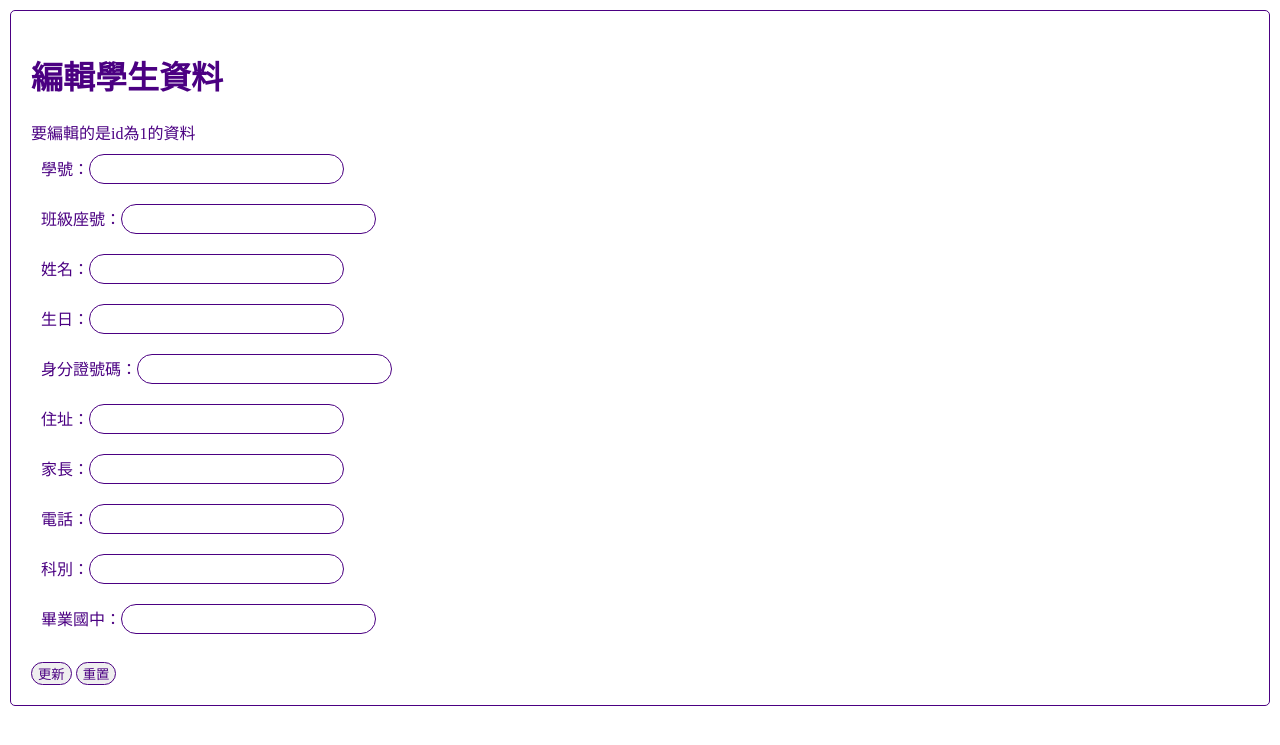
After one commit to HongLing1013/ClassNotes-DB, a PHP site: page /20220530/edit.php?id=1 in a window 1280 px wide. The commit adds this page. Shown: the top 745 px of the page. Run offline with PHP 8.4, Linux system fonts and the light colour scheme.

Commit message:
建立編輯用表單及每筆資料傳輸id值的機制

```diff
--- /dev/null
+++ b/20220530/edit.php
@@ -0,0 +1,63 @@
+<!DOCTYPE html>
+<html lang="en">
+
+<head>
+    <meta charset="UTF-8">
+    <meta http-equiv="X-UA-Compatible" content="IE=edge">
+    <meta name="viewport" content="width=device-width, initial-scale=1.0">
+    <title>編輯學生資料</title>
+    <style>
+        *{
+            color: indigo;
+        }
+        body{
+            margin: 10px;
+            padding: 20px;
+            border: 1px solid indigo;
+            border-radius: 5px;
+        }
+
+        label{
+            display: block;
+            padding: 10px;
+        }
+
+        label input{
+            padding: 3px;
+            font-size: 1.2rem;
+        }
+
+        input{
+            border: 1px solid indigo;
+            border-radius: 30px;
+        }
+    </style>
+</head>
+
+<body>
+    <h1>編輯學生資料</h1>
+    <?php
+
+    $id=$_GET['id'];
+    echo "要編輯的是id為".$id."的資料";
+
+    ?>
+    <form action="update.php" method="post">
+        <label for="">學號：<input type="text" name="uni_id" id="uni_id"></label>
+        <label for="">班級座號：<input type="text" name="seat_num" id="seat_num"></label>
+        <label for="">姓名：<input type="text" name="name" id="name"></label>
+        <label for="">生日：<input type="text" name="birthday" id="birthday"></label>
+        <label for="">身分證號碼：<input type="text" name="national_id" id="national_id"></label>
+        <label for="">住址：<input type="text" name="address" id="address"></label>
+        <label for="">家長：<input type="text" name="parent" id="parent"></label>
+        <label for="">電話：<input type="text" name="telphone" id="telphone"></label>
+        <label for="">科別：<input type="text" name="major" id="major"></label>
+        <label for="">畢業國中：<input type="text" name="secondary" id="secondary"></label>
+        <br>
+        <input type="hidden" name="id" value="<?=$id;?>">
+        <input type="submit" value="更新">
+        <input type="reset" value="重置">
+    </form>
+</body>
+
+</html>
--- a/20220530/index.php
+++ b/20220530/index.php
@@ -63,6 +63,7 @@
             <td>科系</td>
             <td>父母</td>
             <td>畢業國中</td>
+            <td>操作</td>
         </tr>
         <?php
         foreach ($rows as $key => $row) {
@@ -73,6 +74,9 @@
             echo "<td>{$row['major']}</td>";
             echo "<td>{$row['parent']}</td>";
             echo "<td>{$row['secondary']}</td>";
+            echo "<td>";
+            echo "<button><a href='edit.php?id={$row['id']}'>編輯</a></button>";
+            echo "</td>";
             echo "</tr>";
         }
         echo "</table>";
```
Also changed, not shown: 20220530/update.php (added).
